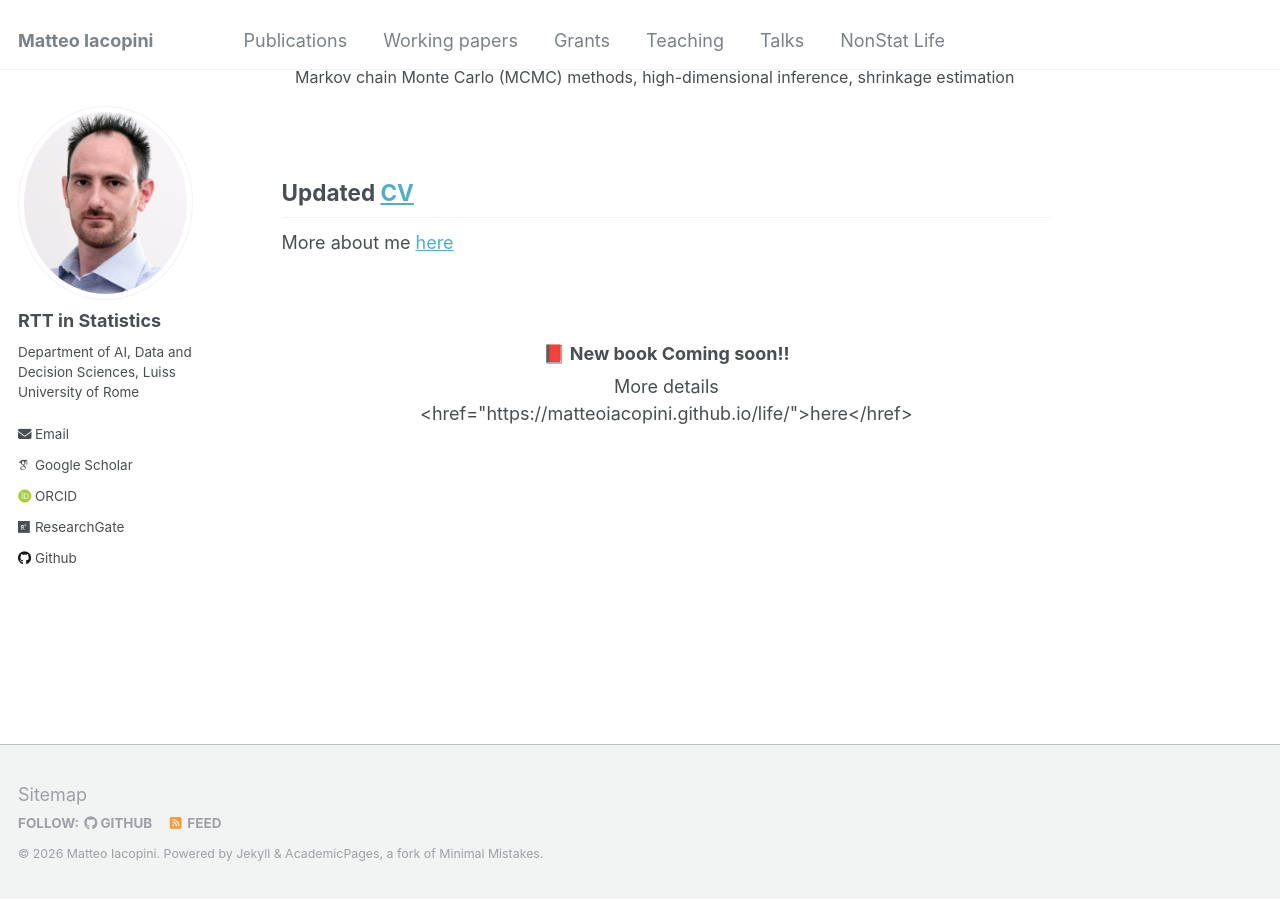
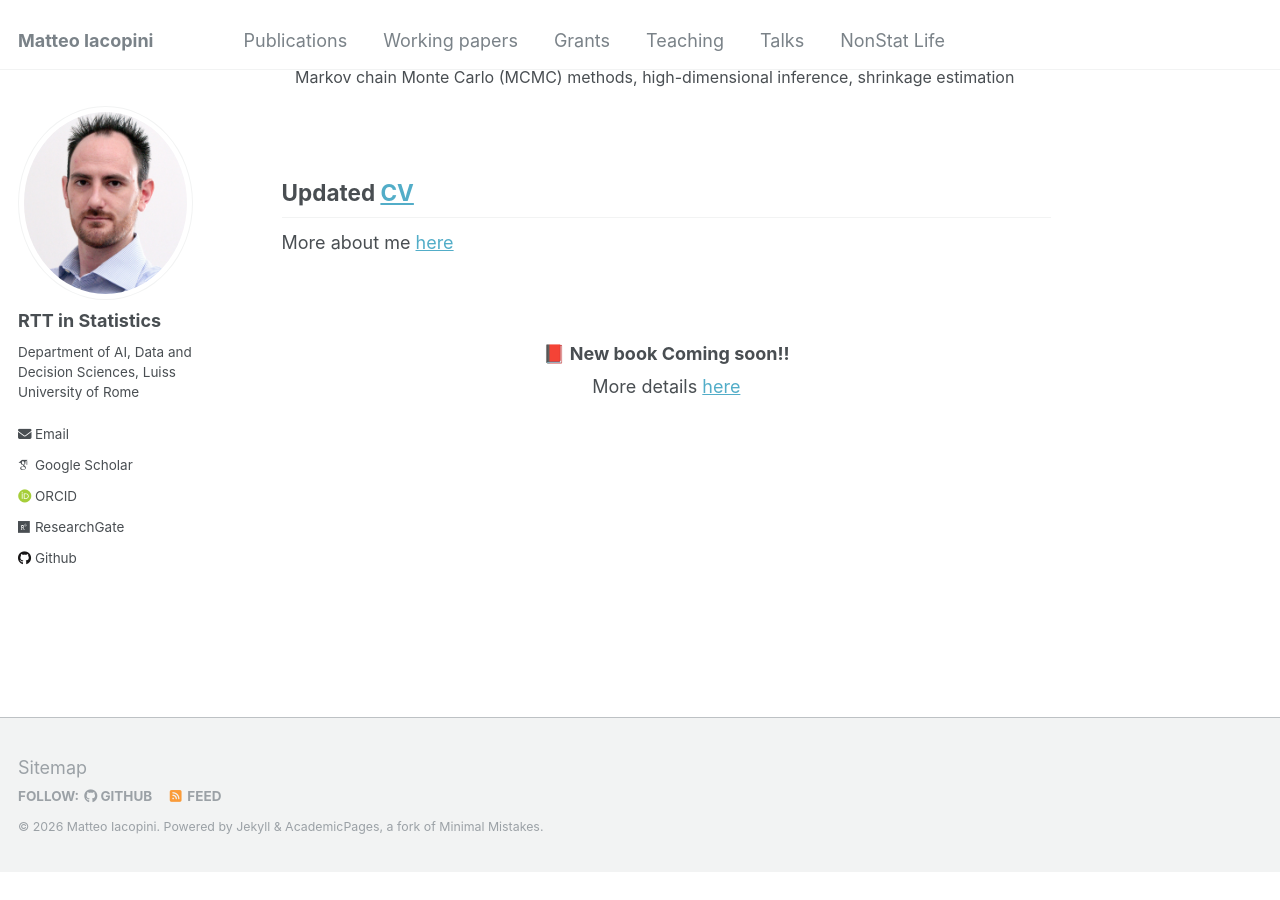
Before and after one commit to matteoiacopini/matteoiacopini.github.io, a Jekyll site: the page built from _pages/about.md, in a window 1280 px wide and 900 px high, scrolled down 552 px. Built offline with Jekyll 4.4.1, drawn with Linux system fonts in a browser that asks for light colours; some web fonts are replaced; after the commit the page ends 1425 px from its top, so only the background shows below that; part of the change alters nothing that is shown.

Commit message:
Update about.md

```diff
--- a/_pages/about.md
+++ b/_pages/about.md
@@ -40,7 +40,7 @@ More about me [here](https://matteoiacopini.github.io/life/)
 <div align="center">
   <div style="width:600px;">
   <h3>&#128213; <b>New book Coming soon!!</b></h3>
-  <p>More details <href="https://matteoiacopini.github.io/life/">here</href></p>
+  <p>More details <a href="https://matteoiacopini.github.io/life/">here</a></p>
   </div>
 </div>
 
```
